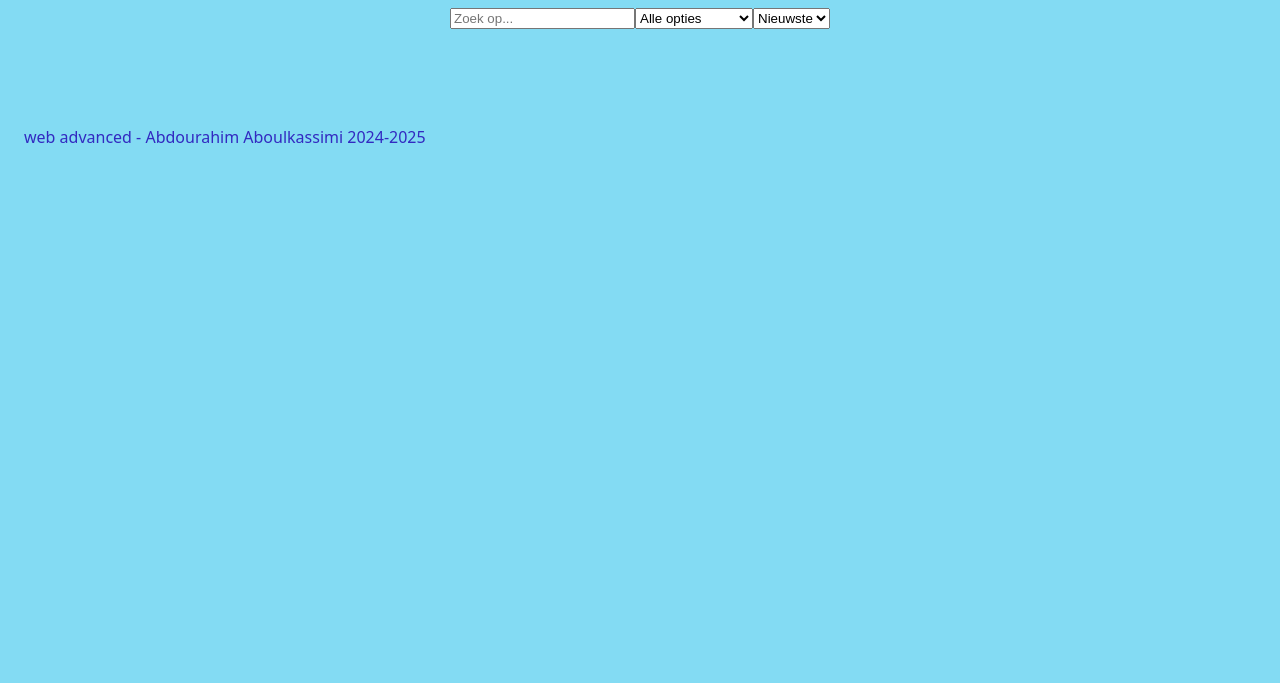
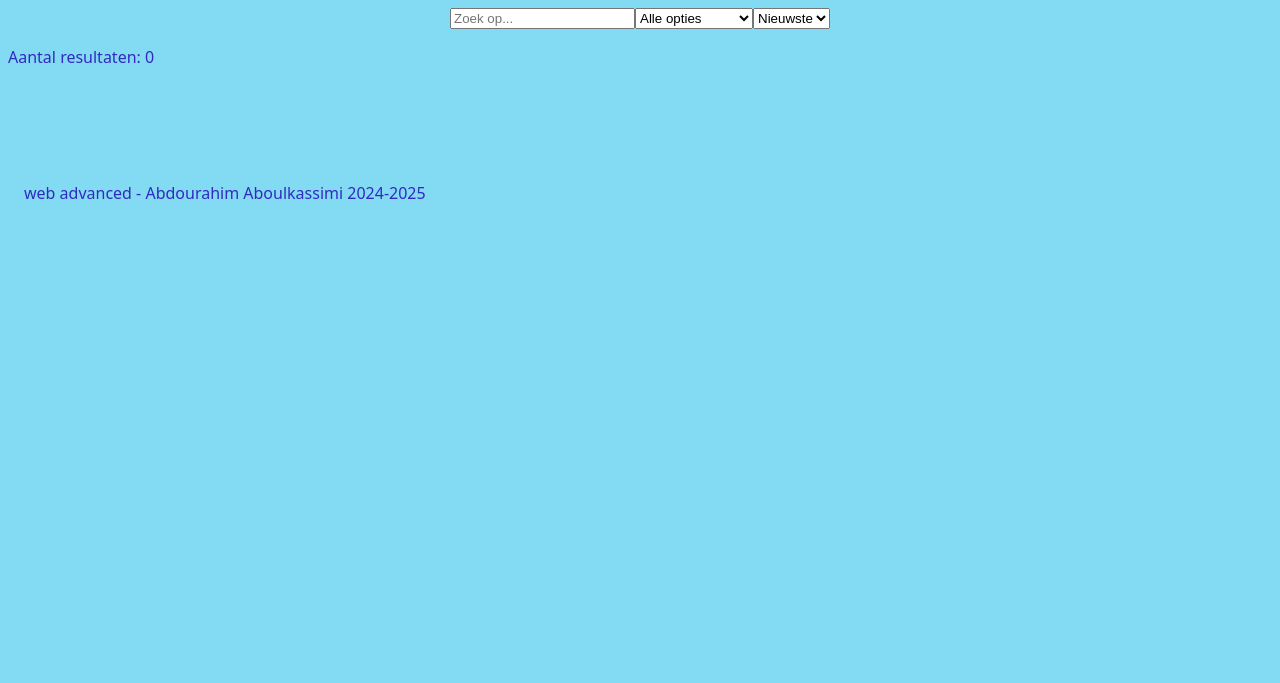
Before and after one commit to Abdou-Cloud/FBI_API, a website built with Vite: page vite-project/index.html in a window 1280 px wide. Shown: the part 117-800 px from the top of the page. Built offline with nearby package versions, Linux system fonts and the light colour scheme; no server answers.

Commit message:
observer API toegevoegd
met deze kleine API, kan je zien hoeveel resultaten je hebt ook als je filters gebruikt zie je de resultaten daarvan.

```diff
--- a/vite-project/index.html
+++ b/vite-project/index.html
@@ -25,7 +25,7 @@
     <option value="oldest">Oudste</option>
   </select>
 </div>
-
+<p id="aantalResultaten">Aantal resultaten: 0</p>
 <main id="resultsContainer"></main>
 
     <div id="app"></div>
```
Also changed, not shown: vite-project/personen.html (+0 -1 lines).
